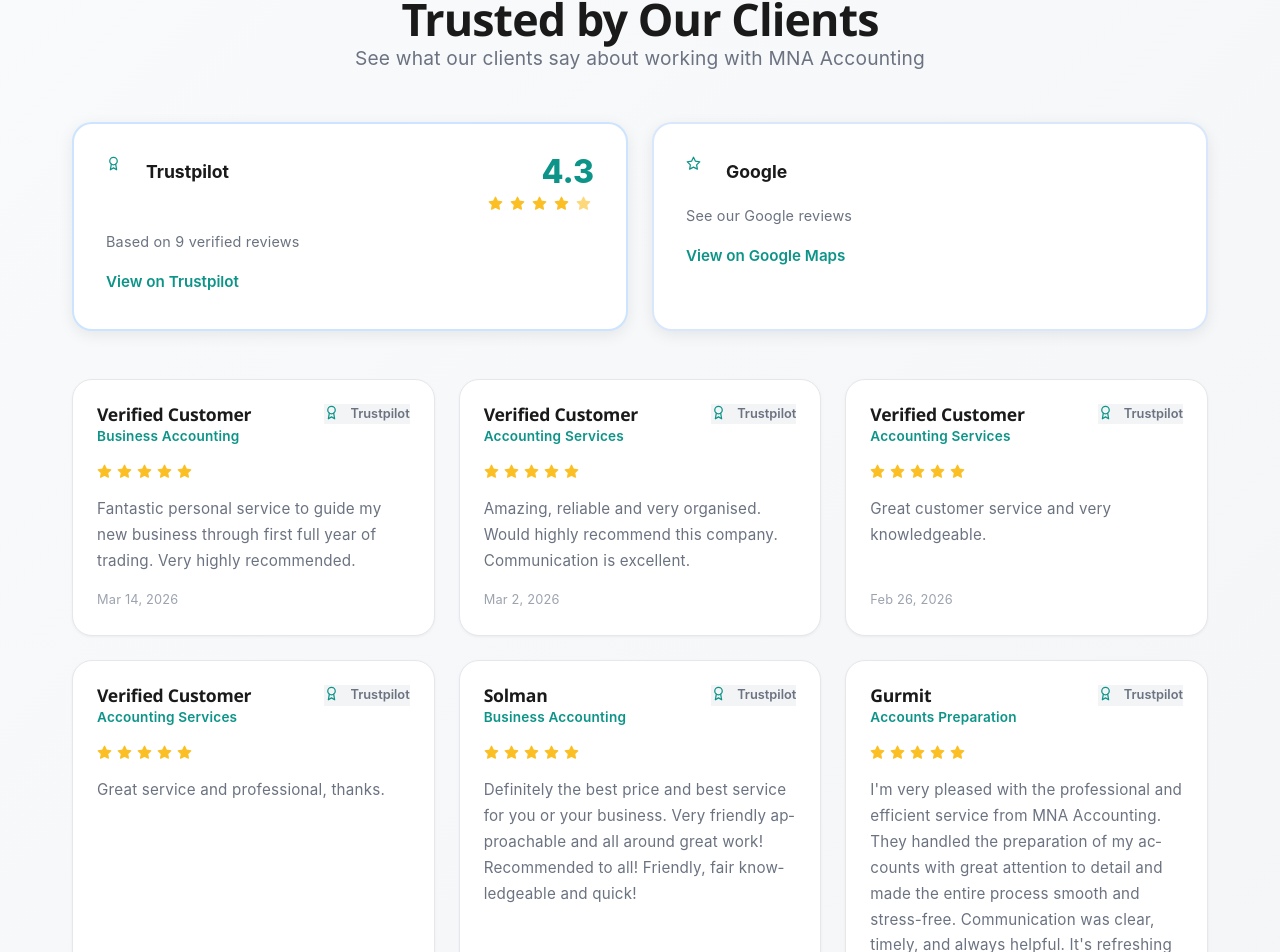
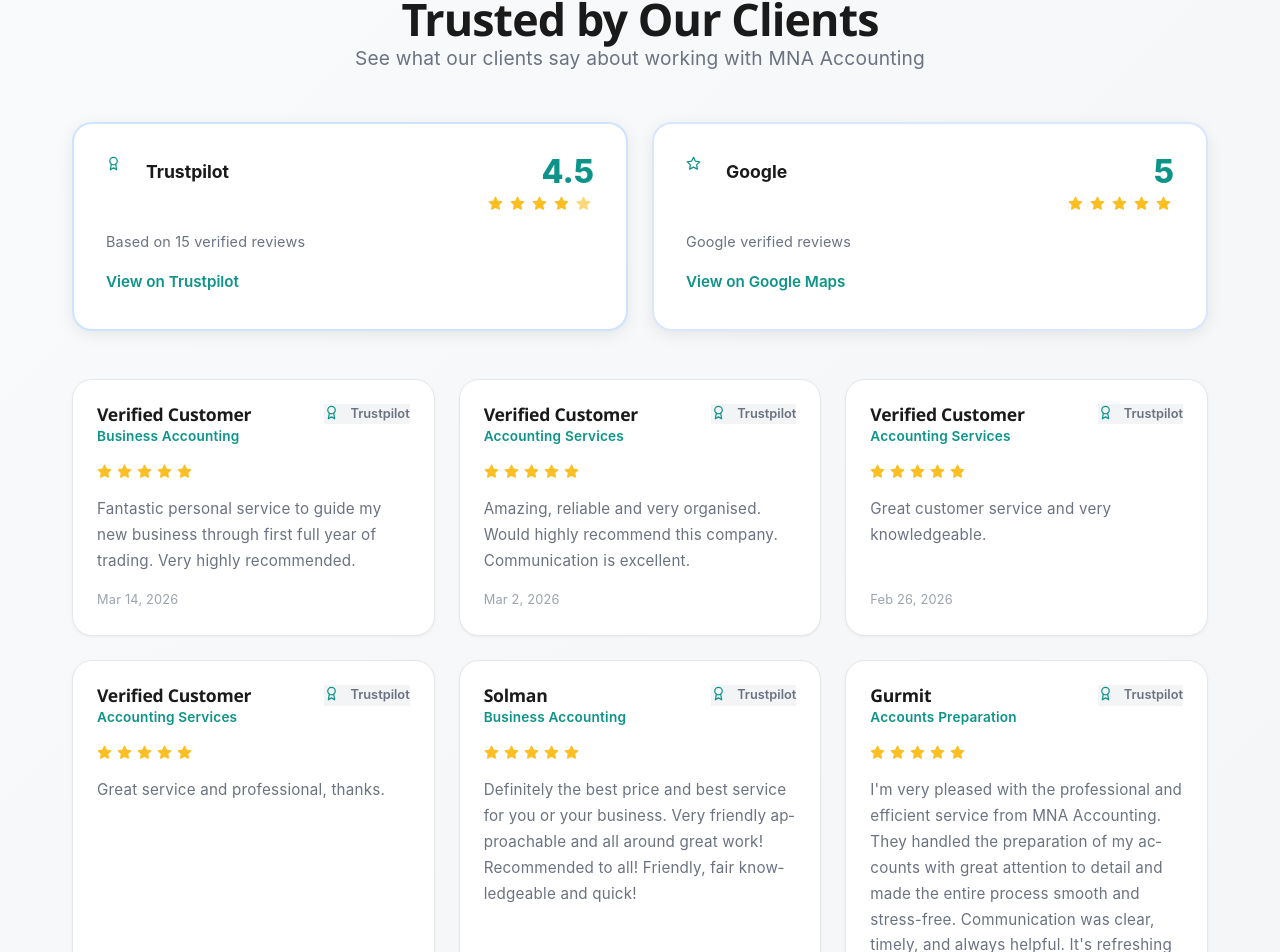
Before and after one commit to Ligawa25472/csv-main, an Angular app: page /home in a window 1280 px wide. Shown: the part 4435-5387 px from the top of the page. Built offline with nearby package versions, Linux system fonts and the light colour scheme.

Commit message:
feat: enhance review display with Google rating stars and updated text
Co-authored-by: Ligawa25472 <256903250+Ligawa25472@users.noreply.github.com>

```diff
--- a/src/app/components/reviews/reviews.component.html
+++ b/src/app/components/reviews/reviews.component.html
@@ -37,8 +37,14 @@
             <app-icon name="star" class="badge-icon"></app-icon>
             <span class="badge-name">Google</span>
           </div>
+          <div class="rating-display">
+            <span class="rating-number">{{ googleRating }}</span>
+            <div class="rating-stars">
+              <app-icon name="starFilled" class="star filled" *ngFor="let _ of getRatingStars(googleRating)"></app-icon>
+            </div>
+          </div>
         </div>
-        <p class="review-count">See our Google reviews</p>
+        <p class="review-count">Google verified reviews</p>
         <a [href]="googleUrl" target="_blank" rel="noopener noreferrer" class="badge-link">
           View on Google Maps
           <app-icon name="externalLink" class="icon-small"></app-icon>
--- a/src/app/components/reviews/reviews.component.ts
+++ b/src/app/components/reviews/reviews.component.ts
@@ -19,8 +19,9 @@ interface Review {
   styleUrls: ['./reviews.component.css'],
 })
 export class ReviewsComponent {
-  trustpilotRating = 4.3;
-  trustpilotReviewCount = 9;
+  trustpilotRating = 4.5;
+  trustpilotReviewCount = 15;
+  googleRating = 5.0;
   trustpilotUrl = 'https://uk.trustpilot.com/review/mnaaccounting.co.uk';
   googleUrl = 'https://maps.app.goo.gl/pjHKFXqY649DnPFv5';
 
```
